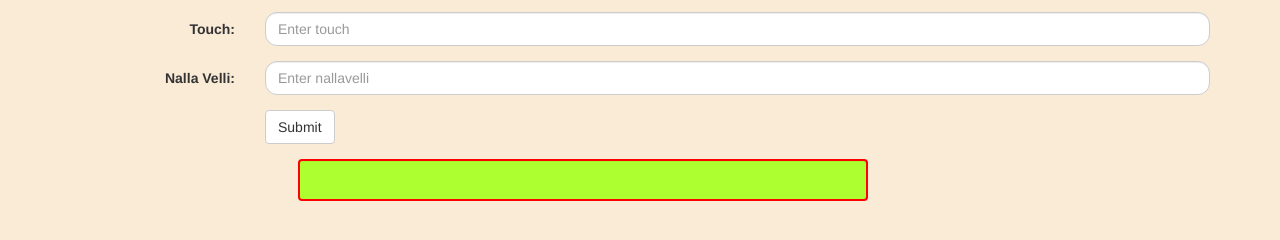
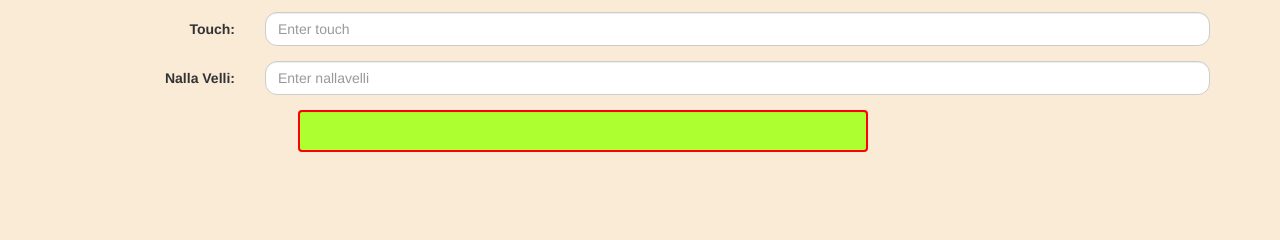
Before and after one commit to thiyagu3965/touchCalc, a plain HTML site: page index.html in a window 1280 px wide. Shown: the part 100-340 px from the top of the page. Drawn offline with nearby package versions, Linux system fonts and the light colour scheme.

Commit message:
Update index.html

```diff
--- a/index.html
+++ b/index.html
@@ -1,7 +1,7 @@
 <!DOCTYPE html>
 <html lang="en">
 <head>
-  <title>Bootstrap Example</title>
+  <title>Touch Calc</title>
   <meta charset="utf-8">
   <meta name="viewport" content="width=device-width, initial-scale=1">
   <link rel="stylesheet" href="https://maxcdn.bootstrapcdn.com/bootstrap/3.4.1/css/bootstrap.min.css">
@@ -52,11 +52,7 @@
         <input type="number" class="form-control" id="nallavelli" placeholder="Enter nallavelli" onkeyup="TouchCalc()" step="any" name="email">
       </div>
     </div>
-    <div class="form-group">
-        <div class="col-sm-offset-2 col-sm-10">
-          <button type="submit" class="btn btn-default">Submit</button>
-        </div>
-      </div>
+
     <div class="well" id="ChangingTouch"></div>
 
   </form>
```
